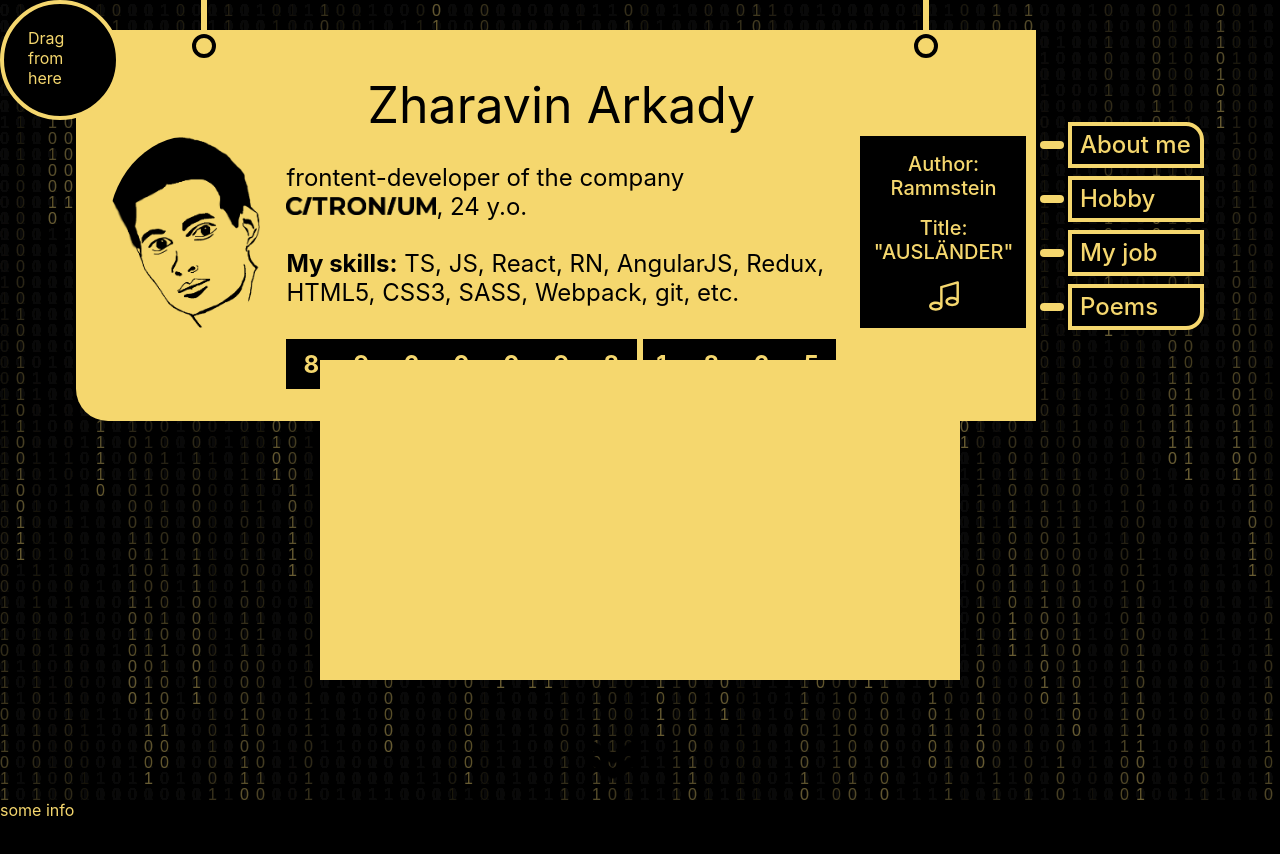
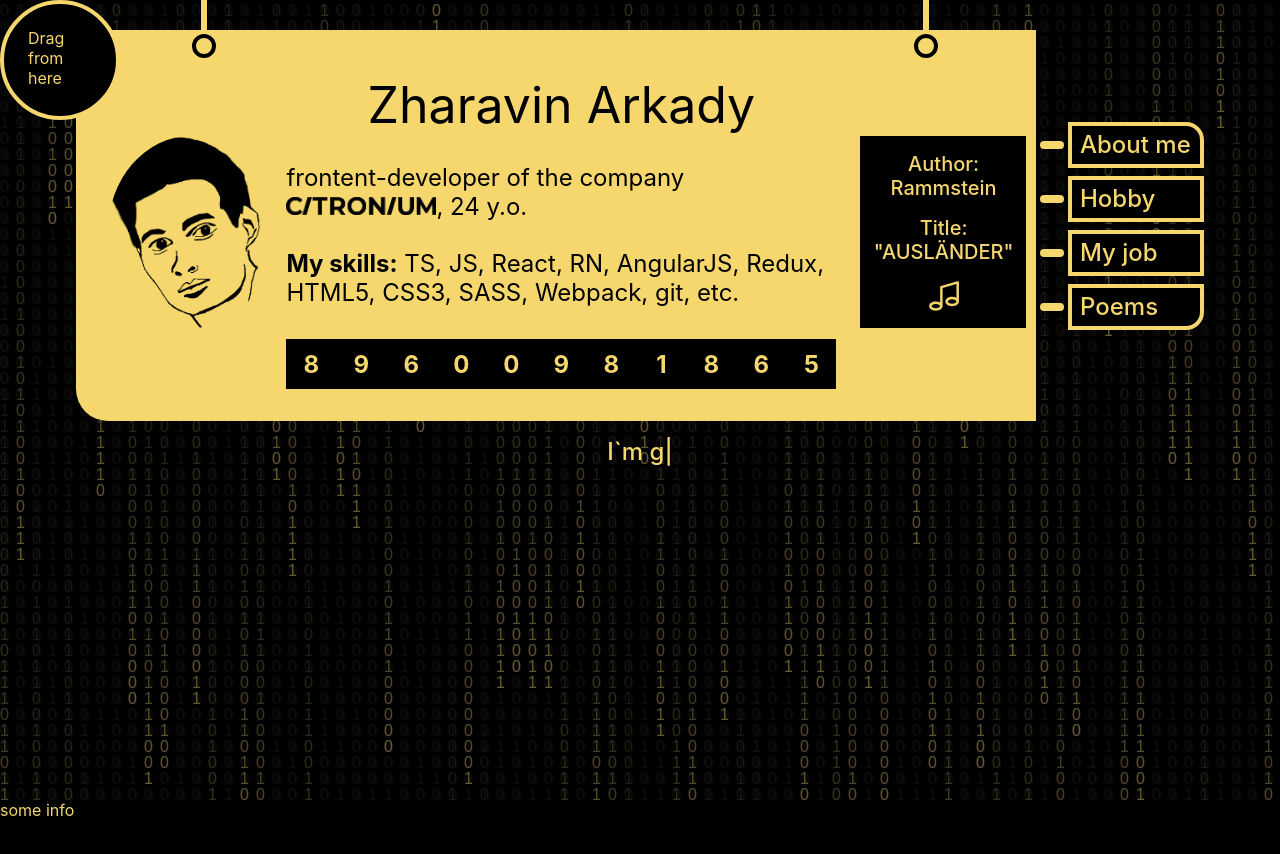
Before and after one commit to Zhark10/AboutMe, a React (Create React App) app: page / in a window 1280 px wide. Shown: the top 854 px of the page. Built offline with nearby package versions, Linux system fonts and the light colour scheme.

Commit message:
minor fix (audio player)

```diff
--- a/src/components/elements/header/audio-player/audio-player.tsx
+++ b/src/components/elements/header/audio-player/audio-player.tsx
@@ -8,6 +8,7 @@ import { ITrack } from '../../../../pages/AboutMePage/content/Header/models/mode
 import { ColorContext } from '../../../../ColorProvider';
 
 const AudioPlayer: FC = () => {
+    const audio: HTMLAudioElement = new Audio();
     const { theme: [color, setColor] } = useContext(ColorContext as any);
     const canvas: React.RefObject<HTMLCanvasElement> = useRef(null)
     const [isFlipped, setFlipped] = useState(false);
@@ -15,7 +16,7 @@ const AudioPlayer: FC = () => {
 
     useEffect(() => {
         if (track && track.src) {
-            initAudioPlayer(track.src, canvas, setColor)
+            initAudioPlayer(track.src, canvas, setColor, audio)
             setTimeout(() => {
                 setFlipped(true);
                 setTimeout(() => setFlipped(false), 4000);
--- a/src/pages/AboutMePage/content/Header/Header.tsx
+++ b/src/pages/AboutMePage/content/Header/Header.tsx
@@ -27,13 +27,13 @@ const Header: React.FC = () => {
                 </div>
                 <MenuOptions color={color} />
             </div>
-            {/* <div className="type-text" style={{ color }}>
+            <div className="type-text" style={{ color }}>
                 <Typical
                     steps={MESSAGES}
                     loop={Infinity}
                     wrapper="div"
                 />
-            </div> */}
+            </div>
         </div>
     );
 }
--- a/src/pages/MainPage/MainPage.tsx
+++ b/src/pages/MainPage/MainPage.tsx
@@ -26,7 +26,7 @@ const MainPage: React.FC = () => {
       <DraggablePlayer />
       <canvas ref={canvas} id="matrix" />
       <Header />
-      <Main />
+      {/* <Main /> */}
     </div >
   );
 }
--- a/src/utils/player.ts
+++ b/src/utils/player.ts
@@ -8,10 +8,10 @@ const INITIAL = {
     lineColor: COLORS.main,
 }
 
-export const initAudioPlayer = (musicSrc: any, ref: React.RefObject<HTMLCanvasElement>, setColor: any) => {
+export const initAudioPlayer = (musicSrc: any, ref: React.RefObject<HTMLCanvasElement>, setColor: any, audio: HTMLAudioElement) => {
+    audio.src = musicSrc;
 
-    let audio = new Audio(musicSrc);
-    audio.addEventListener("ended", () => audio.play());
+    audio.addEventListener('ended', () => audio.play());
     audio.addEventListener('loadeddata', () => {
         audio.play();
         const context = new (window.AudioContext)();
```
